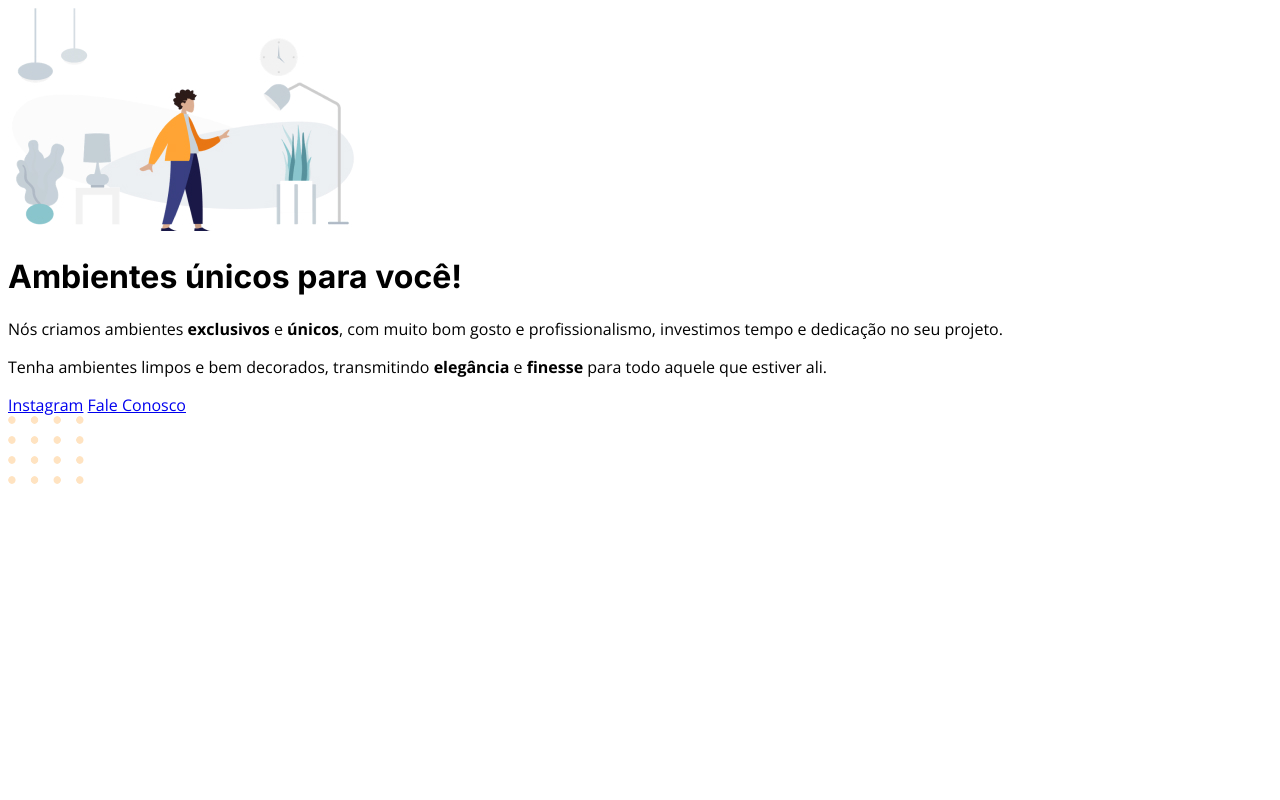
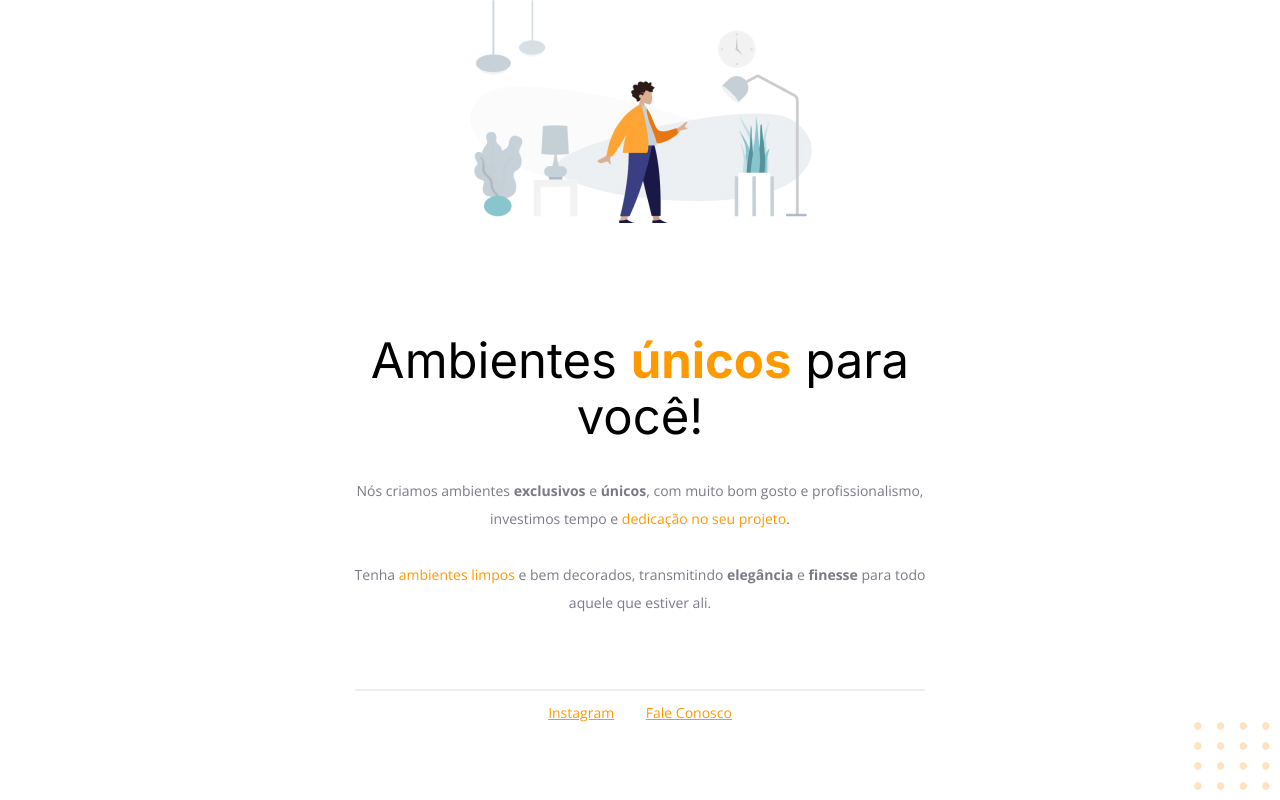
Before and after one commit to HumbertoBiasin/explorer-projeto-01, a plain HTML site: page index.html in a window 1280 px wide. Drawn offline with nearby package versions, Linux system fonts and the light colour scheme.

Commit message:
incrementing css

```diff
--- a/index.html
+++ b/index.html
@@ -11,10 +11,10 @@
 
     <link
       href="https://fonts.googleapis.com/css2?family=Inter:wght@400;700&family=Open+Sans:wght@400;700&display=swap"
-      rel="stylesheet"/>
+      rel="stylesheet"
+    />
 
-    <link rel="stylesheet" href="style.css">
-
+    <link rel="stylesheet" href="style.css" />
   </head>
 
   <body>
@@ -30,9 +30,10 @@
         Nós criamos ambientes <strong>exclusivos</strong> e
         <strong>únicos</strong>, com muito bom gosto e profissionalismo,
         investimos tempo e <span>dedicação no seu projeto</span>.
-      </p>
 
-      <p>
+        <br />
+        <br />
+
         Tenha <span>ambientes limpos</span> e bem decorados, transmitindo
         <strong>elegância</strong> e <strong>finesse</strong> para todo aquele
         que estiver ali.
@@ -40,10 +41,11 @@
     </div>
 
     <div id="footer">
-      <a href="https://www.instagram.com/moveispatavoce"
-        ><span>Instagram</span></a
-      >
-      <a href="mailto:contato@moveisparavoce.com"><span>Fale Conosco</span></a>
+      <div class="line"></div>
+
+      <a target="_blank" href="https://www.instagram.com/moveispatavoce">Instagram</a>
+
+      <a href="mailto:contato@moveisparavoce.com">Fale Conosco</a>
     </div>
 
     <img
--- a/style.css
+++ b/style.css
@@ -1,7 +1,62 @@
-h1 {
-  font-family: 'Inter', sans-serif;
+body {
+  font-family: "Open Sans", sans-serif;
+
+  text-align: center;
+  margin: 0;
 }
 
-body {
-  font-family: 'Open Sans', sans-serif;
+#hero {
+  width: 592px;
+  margin: 0 auto 72px;
 }
+
+#hero img {
+  margin-bottom: 72px;
+}
+
+h1 {
+  font-family: "Inter", sans-serif;
+  font-size: 49px;
+  line-height: 56px;
+  font-weight: normal;
+
+  margin-bottom: 32px;
+}
+
+h1 span {
+  font-weight: bold;
+}
+
+span, a {
+  color: #ff9900;
+}
+
+p, #footer{
+  color: #7d7987;
+
+  font-size: 14px;
+  line-height: 28px;
+}
+
+#footer {
+  margin-bottom: 33px;
+}
+
+#footer a + a {
+  margin-left: 28px;
+}
+
+.line {
+  width: 568px;
+  height: 0px;
+
+  margin: 0 auto 8px;
+
+  border: 1px solid #eceff2;
+}
+
+#balls {
+  position: fixed;
+  bottom: 0px;
+  right: 0px;
+}
```
